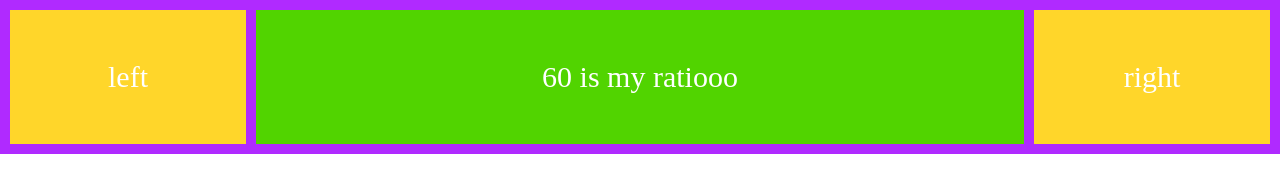
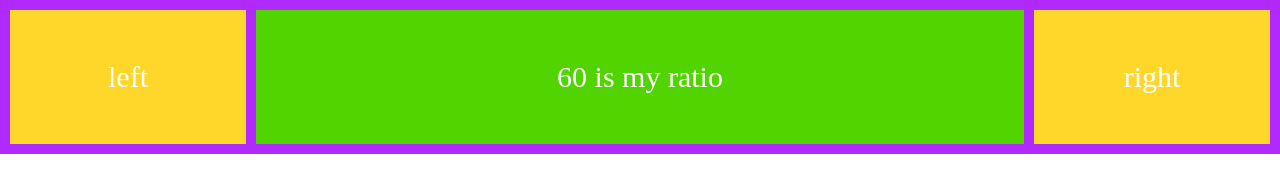
Before and after one commit to green-fox-academy/FarkasLaszlo, a plain HTML site: page week-06/day-05/Exercise1.html in a window 1280 px wide. Drawn offline with Linux system fonts and the light colour scheme.

Commit message:
check git

```diff
--- a/week-06/day-05/Exercise1.html
+++ b/week-06/day-05/Exercise1.html
@@ -14,7 +14,7 @@
       </div>
       <div class="middle side">
         <p>
-          60 is my ratiooo
+          60 is my ratio
         </p>
       </div>
       <div class="side box">
```
